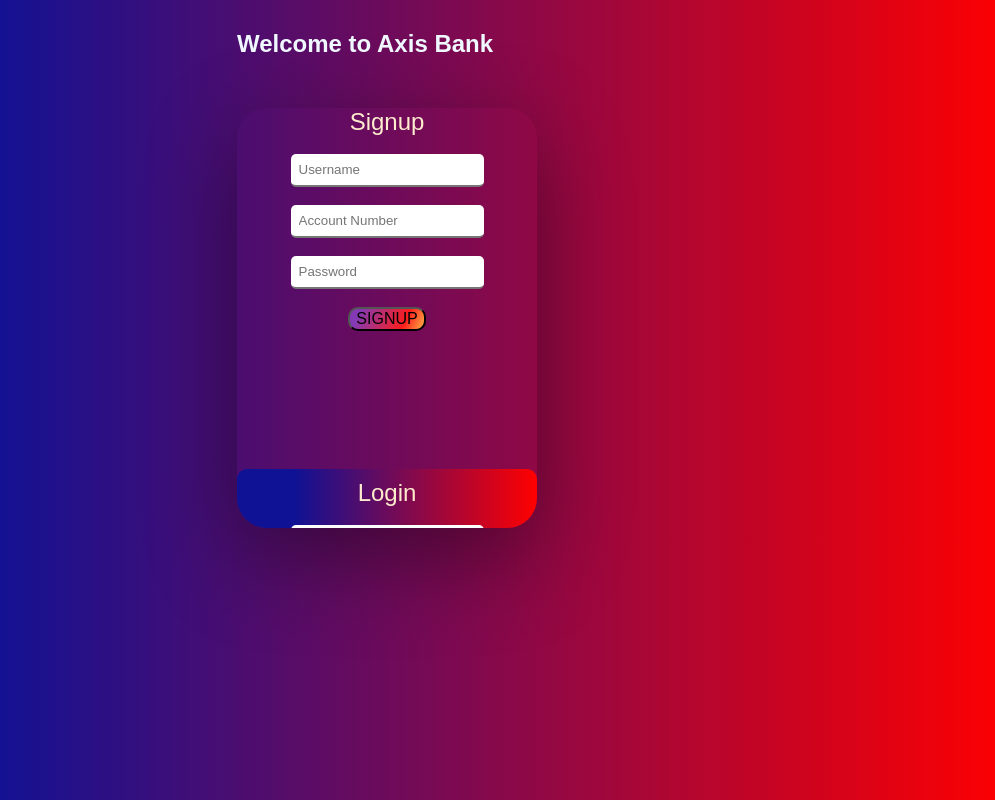
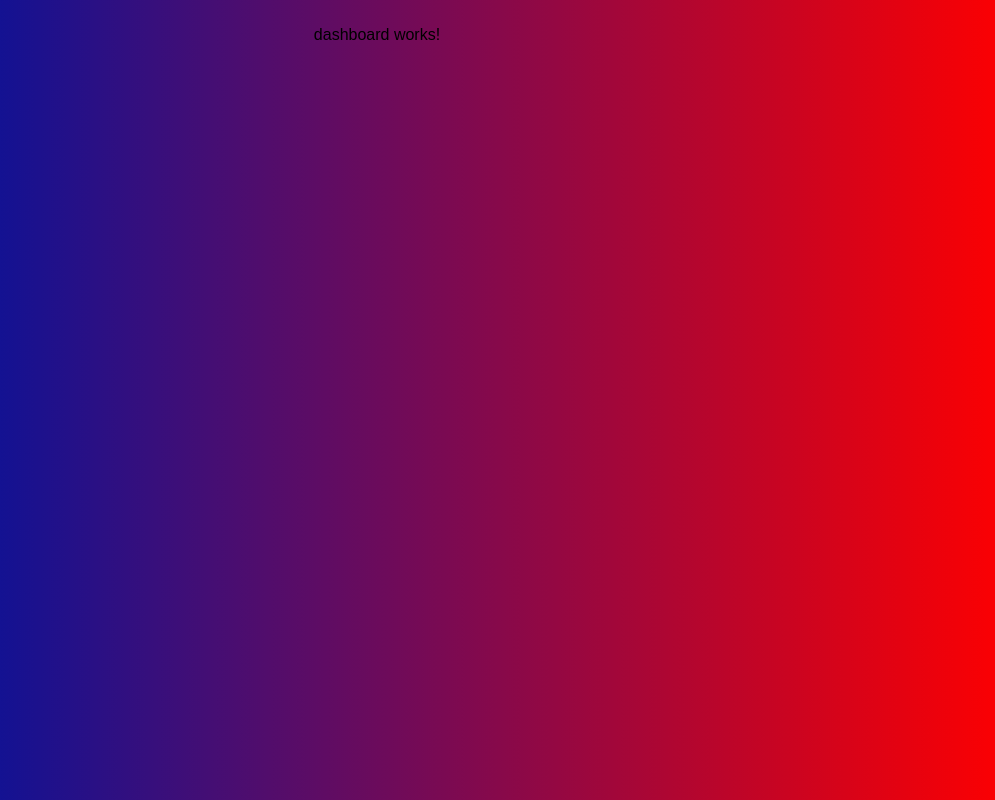
Before and after one commit to sajjadahammad/BankApp, an Angular app: page /dashboard in a window 1280 px wide. Before the commit this address led to /. Shown: the whole page, without its empty margins (263-1258 px from the left). Built offline with nearby package versions, Linux system fonts and the light colour scheme.

Commit message:
19-09-2022

```diff
--- a/src/app/app-routing.module.ts
+++ b/src/app/app-routing.module.ts
@@ -1,7 +1,12 @@
 import { NgModule } from '@angular/core';
 import { RouterModule, Routes } from '@angular/router';
+import { DashboardComponent } from './dashboard/dashboard.component';
+import { LoginComponent } from './login/login.component';
 
-const routes: Routes = [];
+const routes: Routes = [
+  {path:'dashboard',component:DashboardComponent},
+  {path:'',component:LoginComponent}
+];
 
 @NgModule({
   imports: [RouterModule.forRoot(routes)],
--- a/src/app/app.component.html
+++ b/src/app/app.component.html
@@ -1 +1 @@
-<app-login></app-login>
+<router-outlet></router-outlet>
--- /dev/null
+++ b/src/app/dashboard/dashboard.component.html
@@ -0,0 +1 @@
+<p>dashboard works!</p>
--- /dev/null
+++ b/src/app/dashboard/dashboard.component.ts
@@ -0,0 +1,15 @@
+import { Component, OnInit } from '@angular/core';
+
+@Component({
+  selector: 'app-dashboard',
+  templateUrl: './dashboard.component.html',
+  styleUrls: ['./dashboard.component.css']
+})
+export class DashboardComponent implements OnInit {
+
+  constructor() { }
+
+  ngOnInit(): void {
+  }
+
+}
--- a/src/app/login/login.component.html
+++ b/src/app/login/login.component.html
@@ -4,9 +4,9 @@
     <div class="signup">
     <div>
         <label for="chk">Signup</label><br>
-        <input type="text" name="txt" placeholder="Username" (change)="userNameChange($event)" id="uname"><br><br>
-        <input type="text" name="eml" placeholder="Account Number" (change)="regAcntNumChange($event)" id="accno"><br><br>
-        <input type="password" name="pswd" placeholder="Password" (change)="regPswdChange($event)" id="pswd"><br><br>
+        <input type="text" name="txt" placeholder="Username" [(ngModel)]="regUserName" id="uname"><br><br>
+        <input type="text" name="eml" placeholder="Account Number" [(ngModel)]="regAccountNumber" id="accno"><br><br>
+        <input type="password" name="pswd" placeholder="Password" [(ngModel)]="regPassword" id="pswd"><br><br>
         <button class="btn1" (click)="signUp()">SIGNUP</button>
     </div>
     </div><br>
@@ -15,7 +15,7 @@
         <label for="chk">Login</label><br>
         <input type="text" name="usrnm" [placeholder]="ent" (change)="accountNumberChange($event)" id="acno"><br><br>
         <input type="password" name="pswd" placeholder="password" (change)="passwordChange($event)" id="lpswd"><br><br>
-        <button class="btn2" (click)="login()" href="home.html">LOGIN</button>
+        <button class="btn2" (click)="login()">LOGIN</button>
     </div>
     </div>
 </div>
--- a/src/app/login/login.component.ts
+++ b/src/app/login/login.component.ts
@@ -1,4 +1,5 @@
 import { Component, OnInit } from '@angular/core';
+import { Router } from '@angular/router';
 
 @Component({
   selector: 'app-login',
@@ -8,17 +9,17 @@
 export class LoginComponent implements OnInit {
   ent="Enter your account number"
   stat="Welcome to Axis Bank"
-  regUserName:string=''
-  regAccountNumber:number=0
-  regPassword:string=''
+  regUserName:any
+  regAccountNumber:any
+  regPassword:any
   accountNumber:number=0
   passWord:string=''
   dataBase:any={
-   101:[{acno:101,uname:"sajjad",password:1000,balance:50000}]
+   101:{acno:101,uname:"sajjad",password:1000,balance:50000}
   }
 
 
-  constructor() { }
+  constructor(private router:Router) { }
 
   ngOnInit(): void {
   }
@@ -40,6 +41,7 @@
     if(acno in this.dataBase){
       if(pswd ==this.dataBase[acno]["password"]){
         alert("login success")
+        this.router.navigateByUrl('dashboard')
       }else{
         alert("Incorrect password Login failed")
       }
@@ -49,20 +51,20 @@
   }
 }
 
-userNameChange(event:any){
-  this.regUserName=event.target.value
-  console.log("Reguname: ",this.regUserName)
-}
+// userNameChange(event:any){
+//   this.regUserName=event.target.value
+//   console.log("Reguname: ",this.regUserName)
+// }
 
-regAcntNumChange(event:any){
-  this.regAccountNumber=event.target.value
-  console.log("Regaccntnum: ",this.regAccountNumber)
-}
+// regAcntNumChange(event:any){
+//   this.regAccountNumber=event.target.value
+//   console.log("Regaccntnum: ",this.regAccountNumber)
+// }
 
-regPswdChange(event:any){
- this.regPassword=event.target.value
- console.log("Regpswd: ",this.regPassword)
-}
+// regPswdChange(event:any){
+//  this.regPassword=event.target.value
+//  console.log("Regpswd: ",this.regPassword)
+// }
 
 signUp(){
   var regUname = this.regUserName
```
Also changed, not shown: src/app/app.module.ts (+8 -2 lines), src/app/dashboard/dashboard.component.css (added), 1 other file (tests, documents, lock files or other folders).
